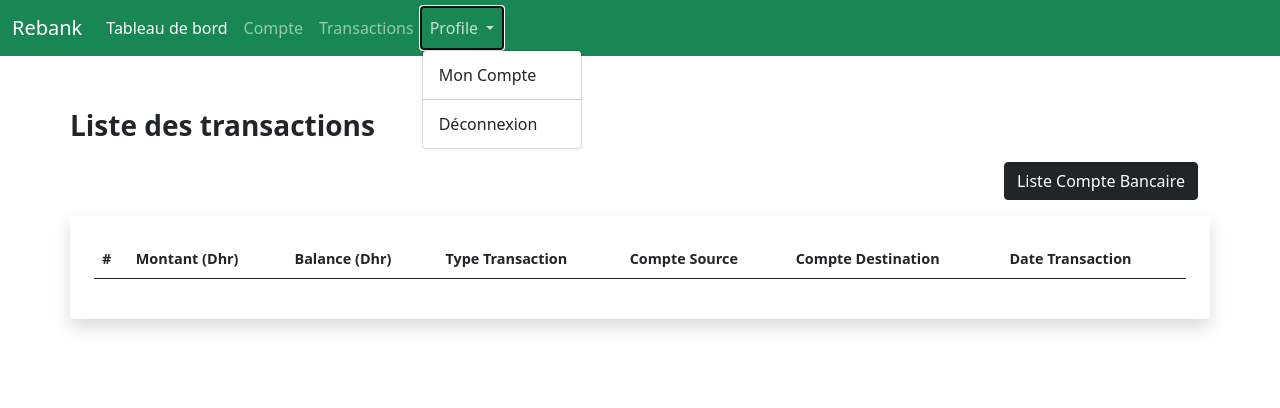
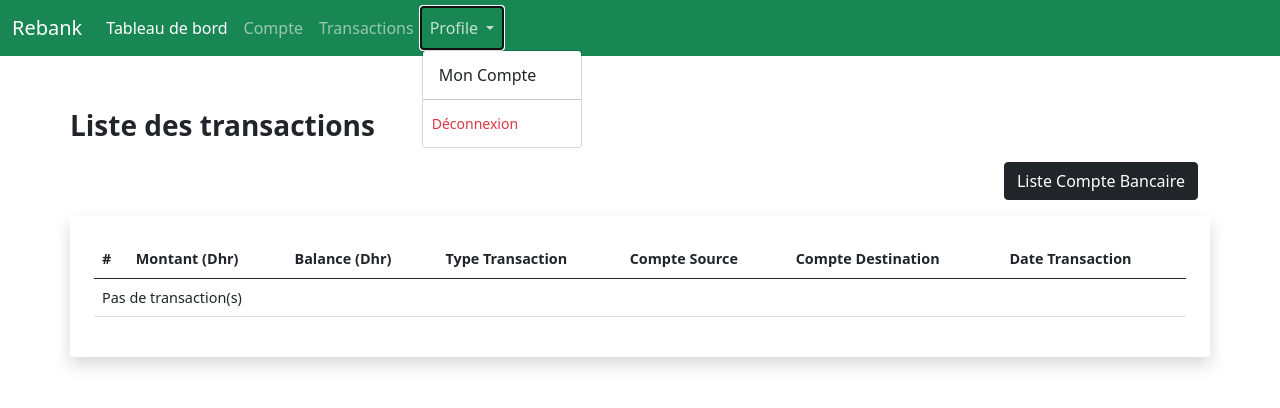
Before and after one commit to ykayiinpt-png/rebank-back, a Django app: page /account/transactions/list in a window 1280 px wide, after a click on "Profile". Shown: the top 408 px of the page. Run offline with Django 5.2, Linux system fonts and the light colour scheme; the visitor is signed in with stand-in values (Sample User, id 1); data that the repository does not hold is empty.

Commit message:
feat: add empty text on transactions list and logout tested

```diff
--- a/apps/bankapp/templates/client/account/transactions/list.html
+++ b/apps/bankapp/templates/client/account/transactions/list.html
@@ -66,6 +66,10 @@ Liste des transactions
                         {{ transaction.created_at|date:"F j, Y, P" }}
                     </td>
                 </tr>
+                {% empty %}
+                <tr>
+                    <td colspan="7">Pas de transaction(s)</td>
+                </tr>
                 {% endfor %}
             </tbody>
         </table>
--- a/apps/core/views/auth.py
+++ b/apps/core/views/auth.py
@@ -16,6 +16,7 @@ from apps.core.helpers.time import timestamp_has_expired
 from apps.core.models.auth import BaseUserSession
 from apps.core.services.auth import AuthService
 from apps.core.services.user_account import generate_registration_token, generate_reset_password_token, send_login_otp, validate_login_otp_signature, validate_registration_token, validate_reset_password_token
+from apps.core.decorators.auth import app_login_required
 
 from ..forms import UserLoginForm, UserLoginOtpForm, UserRecoverPassword, UserRecoverPasswordSet, UserRecoverPasswordValidate, UserRegisterForm, UserRegisterValidationForm
 
@@ -228,6 +229,7 @@ def login_otp(request: HttpRequest):
 # [END] Login
 
 # [START] Logout
+@app_login_required()
 @require_POST
 def logout(request: HttpRequest):
     if request.user.is_authenticated:
@@ -238,9 +240,11 @@ def logout(request: HttpRequest):
 
         logger.info(f'User {request.user.email} login session has been invalidated')
 
+        tmp_email = request.user.email
+
         app_logout(request)
 
-        logger.info(f'User {request.user.email} logged out')
+        logger.info(f'User {tmp_email} logged out')
 
     return redirect('client-home')
 
--- a/templates/layouts/client.html
+++ b/templates/layouts/client.html
@@ -49,7 +49,11 @@
               <li>
                 <hr class="dropdown-divider">
               </li>
-              <li><a class="dropdown-item" href="#">Déconnexion</a></li>
+              <li>
+                <form action="/auth/logout" method="post">
+                  {% csrf_token %}
+                  <button type="submit" class="btn btn-sm btn-default text-danger">Déconnexion</button>
+                </form>
             </ul>
           </li>
         </ul>
```
